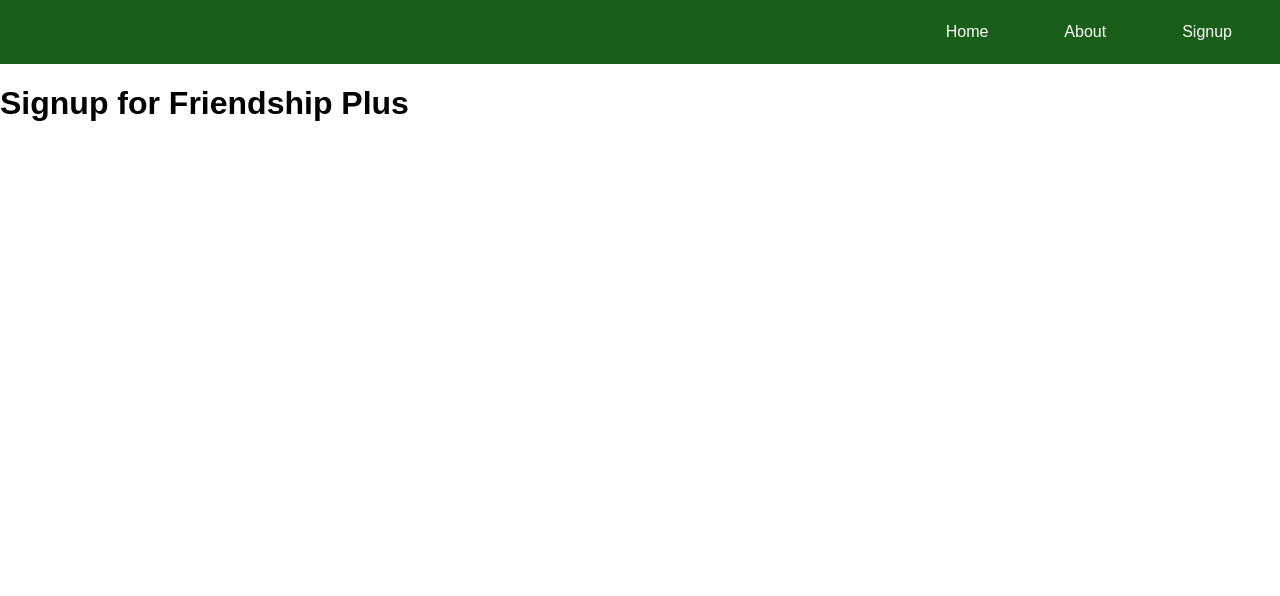
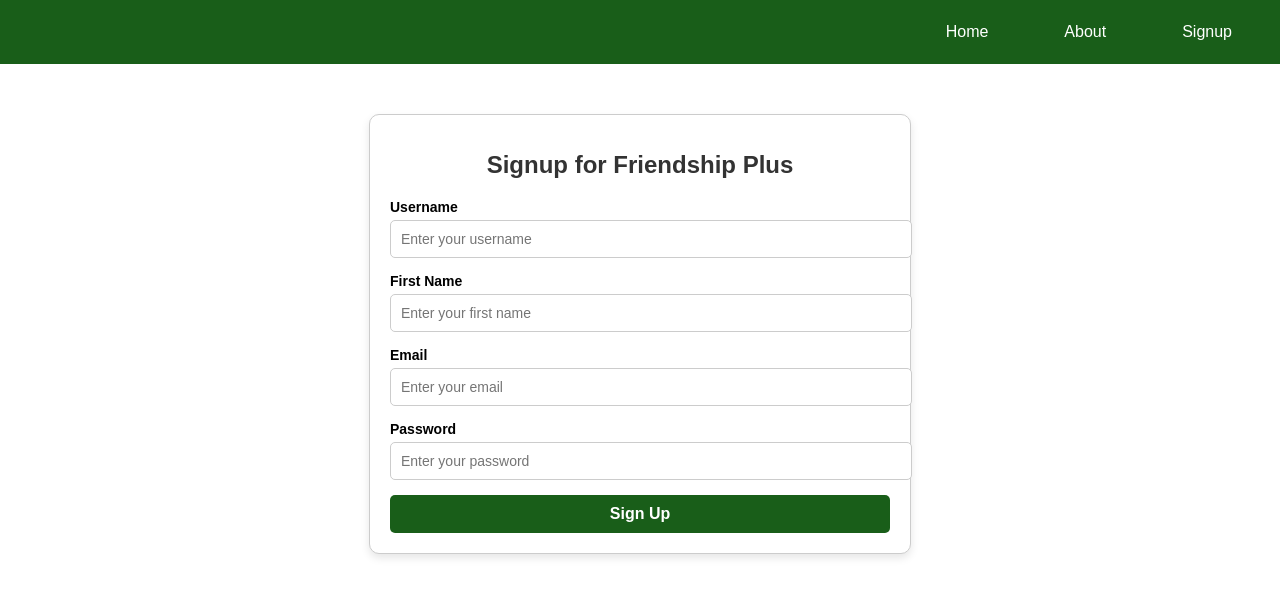
Before and after one commit to gill-jaskiran/friendship-plus, a React (Create React App) app: page /signup in a window 1280 px wide. Shown: the top 596 px of the page. Built offline with nearby package versions, Linux system fonts and the light colour scheme.

Commit message:
signup UI implemented

```diff
--- a/src/pages/SignupPage.js
+++ b/src/pages/SignupPage.js
@@ -1,7 +1,85 @@
-import React from 'react';
+import React, { useState } from 'react';
+import '../styles/SignupPage.css';
 
 const SignupPage = () => {
-  return <h1>Signup for Friendship Plus</h1>;
+  const [formData, setFormData] = useState({
+    username: '',
+    firstname: '',
+    email: '',
+    password: '',
+  });
+
+  const handleChange = (e) => {
+    setFormData({
+      ...formData,
+      [e.target.name]: e.target.value,
+    });
+  };
+
+  const handleSubmit = (e) => {
+    e.preventDefault();
+    console.log('Form Data:', formData);
+    alert('Form submitted! (Backend integration pending)');
+  };
+
+  return (
+    <div className="signup-container">
+      <h1 className="signup-title">Signup for Friendship Plus</h1>
+      <form onSubmit={handleSubmit} className="signup-form">
+        <div className="form-group">
+          <label htmlFor="username">Username</label>
+          <input
+            type="text"
+            id="username"
+            name="username"
+            value={formData.username}
+            onChange={handleChange}
+            placeholder="Enter your username"
+            required
+          />
+        </div>
+        <div className="form-group">
+          <label htmlFor="firstname">First Name</label>
+          <input
+            type="text"
+            id="firstname"
+            name="firstname"
+            value={formData.firstname}
+            onChange={handleChange}
+            placeholder="Enter your first name"
+            required
+          />
+        </div>
+        <div className="form-group">
+          <label htmlFor="email">Email</label>
+          <input
+            type="email"
+            id="email"
+            name="email"
+            value={formData.email}
+            onChange={handleChange}
+            placeholder="Enter your email"
+            required
+          />
+        </div>
+        <div className="form-group">
+          <label htmlFor="password">Password</label>
+          <input
+            type="password"
+            id="password"
+            name="password"
+            value={formData.password}
+            onChange={handleChange}
+            placeholder="Enter your password"
+            required
+          />
+        </div>
+        <button type="submit" className="signup-button">
+          Sign Up
+        </button>
+      </form>
+    </div>
+  );
 };
 
 export default SignupPage;
--- /dev/null
+++ b/src/styles/SignupPage.css
@@ -0,0 +1,57 @@
+.signup-container {
+    max-width: 500px;
+    margin: 50px auto;
+    padding: 20px;
+    background-color: #fff;
+    border: 1px solid #ccc;
+    border-radius: 10px;
+    box-shadow: 0 4px 8px rgba(0, 0, 0, 0.1);
+    text-align: center;
+  }
+
+  .signup-title {
+    font-size: 24px;
+    font-weight: bold;
+    margin-bottom: 20px;
+    color: #333;
+  }
+
+  .signup-form {
+    display: flex;
+    flex-direction: column;
+    gap: 15px;
+  }
+
+  .form-group {
+    text-align: left;
+  }
+
+  label {
+    display: block;
+    font-size: 14px;
+    font-weight: bold;
+    margin-bottom: 5px;
+  }
+
+  input {
+    width: 100%;
+    padding: 10px;
+    font-size: 14px;
+    border: 1px solid #ccc;
+    border-radius: 5px;
+  }
+
+  .signup-button {
+    padding: 10px 15px;
+    font-size: 16px;
+    font-weight: bold;
+    color: white;
+    background-color: rgb(25, 94, 25);
+    border: none;
+    border-radius: 5px;
+    cursor: pointer;
+  }
+
+  .signup-button:hover {
+    background-color: rgb(25, 94, 25);
+  }
```
